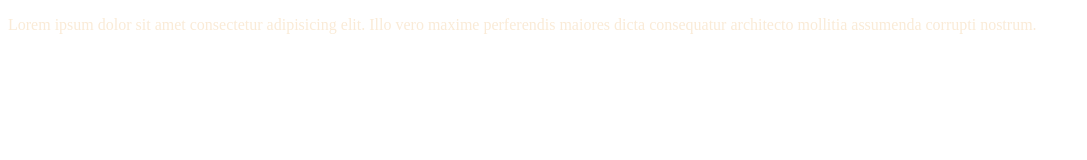
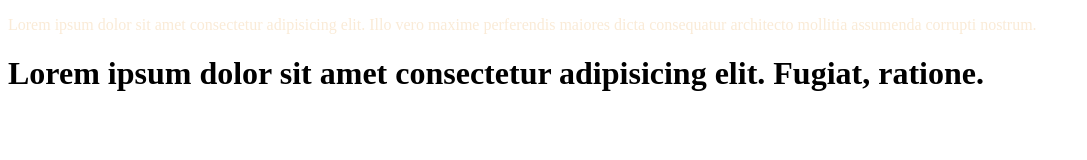
Before and after one commit to RAJNEESHMIST/LocalRepo, a plain HTML site: page index.html in a window 1280 px wide. Shown: the whole page, without its empty margins (0-1087 px from the left). Drawn offline with Linux system fonts and the light colour scheme.

Commit message:
add new feature:

```diff
--- a/index.html
+++ b/index.html
@@ -8,6 +8,7 @@
 </head>
 <body>
     <p>Lorem ipsum dolor sit amet consectetur adipisicing elit. Illo vero maxime perferendis maiores dicta consequatur architecto mollitia assumenda corrupti nostrum.</p>
+    <h1>Lorem ipsum dolor sit amet consectetur adipisicing elit. Fugiat, ratione.</h1>
 
 </body>
 </html>
```
